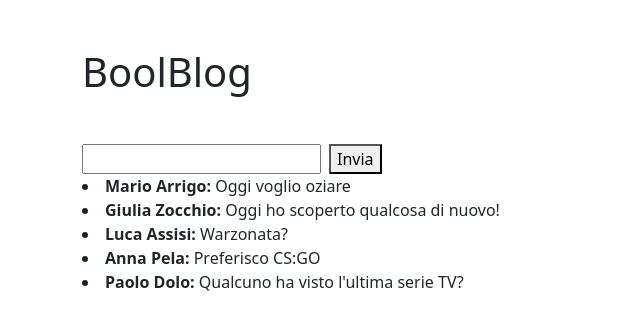
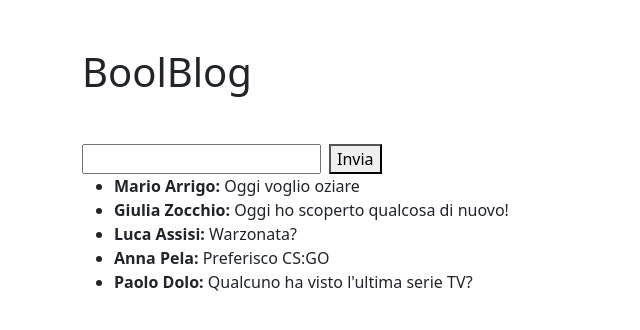
Before and after one commit to antonioferrigno28/react-form, a React (Vite) app: page / in a window 1280 px wide. Shown: the top 330 px of the page, without its empty margins (0-640 px from the left). Built offline with nearby package versions, Linux system fonts and the light colour scheme.

Commit message:
Fix list

```diff
--- a/src/App.jsx
+++ b/src/App.jsx
@@ -23,12 +23,14 @@ function App() {
             <input type="text" />
             <button className="ms-2">Invia</button>
           </form>
+          <ul>
             {posts.map((post) => (
               <li key={post.id}>
                 <b>{post.autore}: </b>
                 {post.contenuto}
               </li>
             ))}
+          </ul>
         </div>
       </div>
     </>
```
Lines whose indentation alone changed are shown as unchanged.
